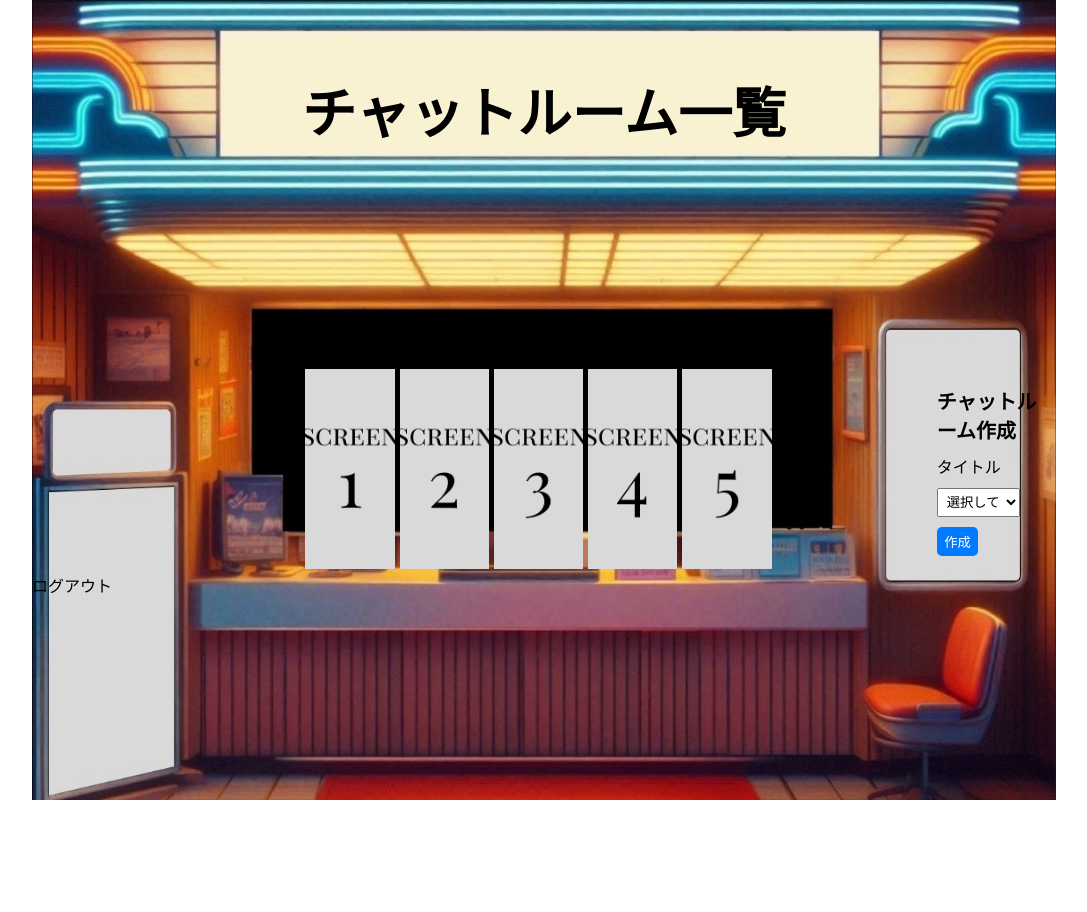
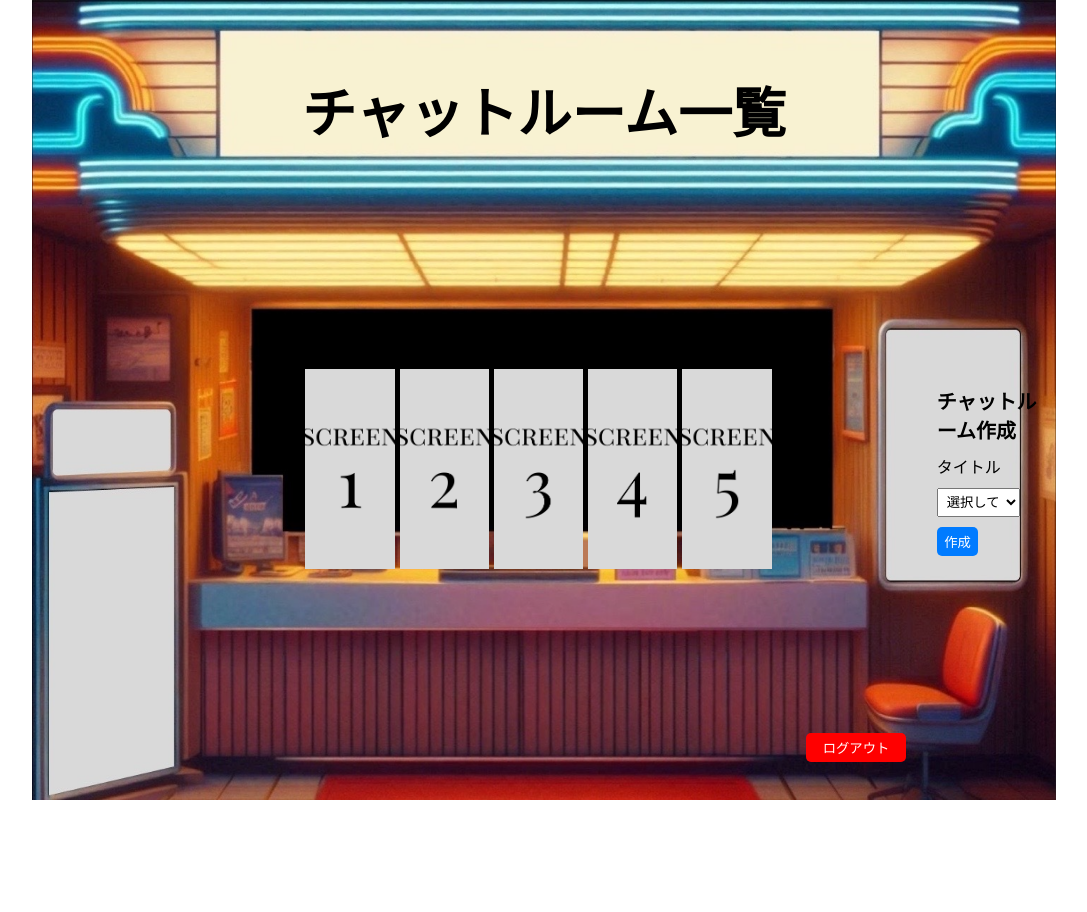
Before and after one commit to summer2024H/summer2024H-, a Flask app: template hackathon-begginers-sample/ChatApp/templates/index.html in a window 1280 px wide. Shown: the whole page, without its empty margins (96-1183 px from the left). Before the commit the page ends 800 px from the top, so only its background shows below. Run offline with Flask 3, Linux system fonts and the light colour scheme; the template is opened without the code that fills it, so the values that code supplies are empty.

Commit message:
index.htmlの機能周りを実装　デザインは修正途中2

```diff
--- a/hackathon-begginers-sample/ChatApp/static/css/after_index.css
+++ b/hackathon-begginers-sample/ChatApp/static/css/after_index.css
@@ -72,10 +72,6 @@ label {
   padding-left: 125px;
 }
 
-.add-channel-content {
-  gap: 20px;
-}
-
 .add-title {
   font-size: 20px; /* タイトルのフォントサイズを設定 */
   margin-bottom: 10px;
@@ -101,3 +97,20 @@ label {
   cursor: pointer; /* カーソルをポインターに変更 */
   margin-top: 10px;
 }
+
+.section-logout-button {
+  padding: 150px;
+  text-align: right;
+}
+
+.index-button {
+  padding: 5px; /* ボタン内のスペースを設定 */
+  width: 100px;
+  background-color: #ff0000; /* ボタンの背景色 */
+  color: #fff; /* ボタンの文字色 */
+  border: none; /* ボーダーを取り除く */
+  border-radius: 5px; /* ボタンの角を丸くする */
+  cursor: pointer; /* カーソルをポインターに変更 */
+  margin-top: 10px;
+  align: center;
+}
--- a/hackathon-begginers-sample/ChatApp/templates/index.html
+++ b/hackathon-begginers-sample/ChatApp/templates/index.html
@@ -83,9 +83,13 @@
           </div>
         </div>
       </section>
-      <div>
-        <a href="{{ url_for('logout') }}" class="index_button">ログアウト</a>
-      </div>
+      <section>
+        <div class="section-logout-button">
+          <a href="{{ url_for('logout') }}">
+            <button class="index-button">ログアウト</button></a
+          >
+        </div>
+      </section>
     </div>
   </div>
 </body>
```
